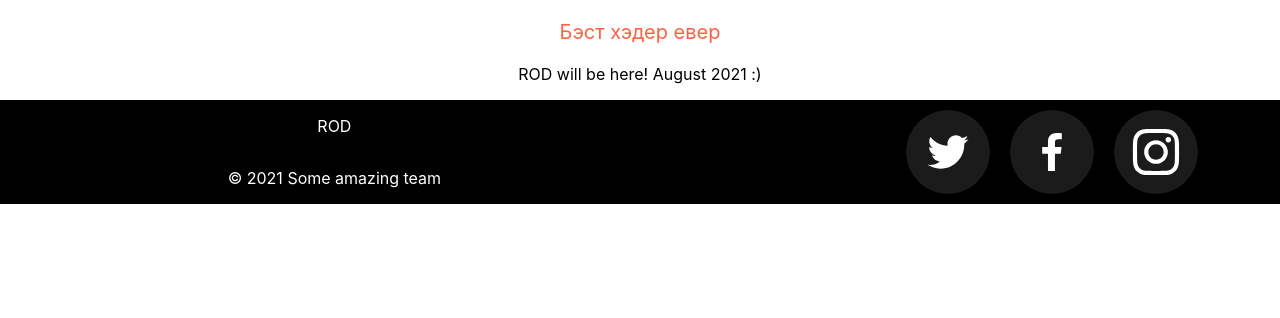
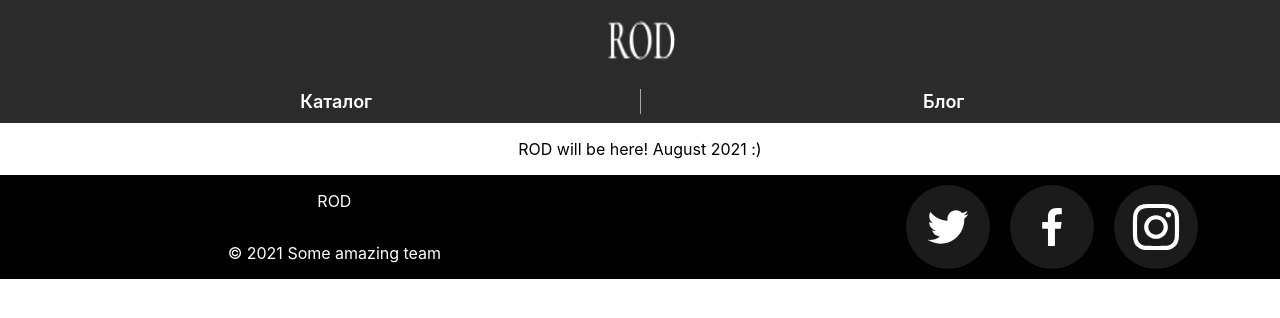
Before and after one commit to StKorableva/ROD, a React app: page / in a window 1280 px wide. Shown: the top 318 px of the page. Built offline with nearby package versions, Linux system fonts and the light colour scheme.

Commit message:
Первая редакция хэдера

```diff
--- a/src/components/Header/Header.css
+++ b/src/components/Header/Header.css
@@ -1,4 +1,47 @@
-.header__text {
-	color: tomato;
-	font-size: 20px;
+/* Header */
+.header {
+	background: rgba(22, 21, 21, 0.9);
+	padding: 21px 33px;
+	padding-bottom: 9px;
 }
+
+/* Nav */
+.header__nav a {
+	text-decoration: none;
+}
+
+/* Extra nav */
+.header__extra-nav {
+	display: flex;
+	justify-content: space-around;
+}
+
+.header__extra-nav a {
+	font-style: normal;
+	font-weight: 600;
+	font-size: 18px;
+	line-height: 25px;
+	text-align: center;
+	text-transform: capitalize;
+	color: #ffffff;
+	flex-basis: 50%;
+}
+
+.header__extra-nav a:first-child {
+	border-right: 1px solid #a7a7a7;
+}
+
+/* NavList */
+.header__nav-list {
+	margin: 0;
+	padding: 0;
+	list-style: none;
+	display: flex;
+	width: 100%;
+	align-items: center;
+	margin-bottom: 25px;
+}
+
+.header__nav-item {
+	flex-grow: 1;
+}
--- a/src/components/Header/Header.js
+++ b/src/components/Header/Header.js
@@ -1,10 +1,68 @@
 import React from 'react';
 import './Header.css';
+
+// Icons
+import menuIcon from '../../assets/img/menu-icon.svg';
+import heartIcon from '../../assets/img/heart-icon.svg';
+import cartIcon from '../../assets/img/cart-icon.svg';
+import userIcon from '../../assets/img/user-icon.svg';
 
 function Header() {
 	return (
 		<header className="header">
-			<p className="header__text">Бэст хэдер евер</p>
+			<nav className="header__nav">
+				<ul className="header__nav-list">
+					<li className="header__nav-item">
+						<a href="./" aria-label="Меню и поиск по сайту">
+							<svg width="24" height="24" viewBox={menuIcon.viewBox}>
+								<use xlinkHref={`#${menuIcon.id}`} />
+							</svg>
+						</a>
+					</li>
+					<li className="header__nav-item">
+						<a href="./" aria-label="Избранное">
+							<svg width="22" height="19" viewBox={heartIcon.viewBox}>
+								<use xlinkHref={`#${heartIcon.id}`} />
+							</svg>
+						</a>
+					</li>
+					<li className="header__nav-item">
+						<a href="./" aria-label="Ссылка на главную">
+							<picture>
+								<img
+									width="67"
+									height="39"
+									src="./img/ROD-logo@1x.png"
+									srcSet="./img/ROD-logo@2x.png 2x" // TODO хранение графики и доступ к ней
+									alt="Лого ROD"
+								/>
+							</picture>
+						</a>
+					</li>
+					<li className="header__nav-item">
+						<a href="./" aria-label="Корзина">
+							<svg width="20" height="24" viewBox={cartIcon.viewBox}>
+								<use xlinkHref={`#${cartIcon.id}`} />
+							</svg>
+						</a>
+					</li>
+					<li className="header__nav-item">
+						<a href="./" aria-label="Личный кабинет">
+							<svg width="24" height="24" viewBox={userIcon.viewBox}>
+								<use xlinkHref={`#${userIcon.id}`} />
+							</svg>
+						</a>
+					</li>
+				</ul>
+				<div className="header__extra-nav">
+					<a href="./" aria-label="Каталог">
+						Каталог
+					</a>
+					<a href="./" aria-label="Блог">
+						Блог
+					</a>
+				</div>
+			</nav>
 		</header>
 	);
 }
```
Also changed, not shown: public/img/ROD-logo@1x.png (renamed from src/assets/img/ROD-logo@1x.png), public/img/ROD-logo@2x.png (renamed from src/assets/img/ROD-logo@2x.png).
